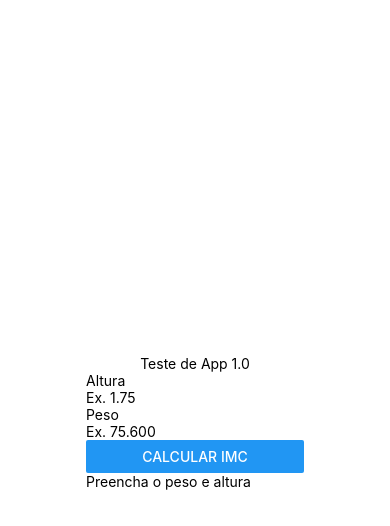
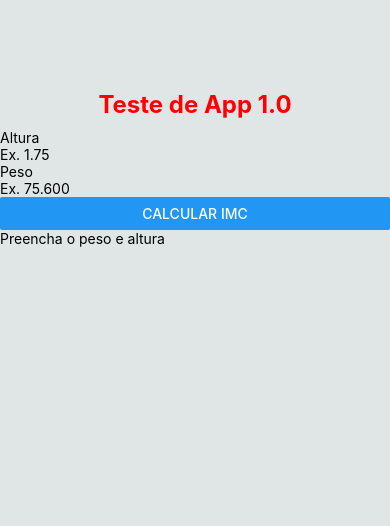
Before and after one commit to rafaelmgbh/react-native-imc, a React Native app: screen / in a window 390 px wide. Shown: the top 526 px of the page. Built offline with nearby package versions, Linux system fonts and the light colour scheme.

Commit message:
criando estilizações separadas para os arquivos.

```diff
--- a/App.js
+++ b/App.js
@@ -2,13 +2,13 @@
 import React from 'react';
 import { StyleSheet, Text, View } from 'react-native';
 import Title from './src/components/Title';
-import Main from './src/components/Main';
+import Form from './src/components/Form';
 
 export default function App() {
   return (
     <View style={styles.container}>
       <Title/>
-      <Main/>
+      <Form/>
     </View>
   );
 }
@@ -16,8 +16,7 @@
 const styles = StyleSheet.create({
   container: {
     flex: 1,
-    backgroundColor: '#fff',
-    alignItems: 'center',
-    justifyContent: 'center',
+    backgroundColor: '#e0e5e5',
+    paddingTop: 80,
   },
 });
--- a/src/components/Main/index.js
+++ /dev/null
@@ -1,11 +0,0 @@
-import React from "react";
-import { View} from "react-native";
-import Form from "../Form";
-
-export default function Main(){
-    return(
-        <View>
-            <Form/>
-        </View>
-    )
-}
--- a/src/components/Title/index.js
+++ b/src/components/Title/index.js
@@ -1,10 +1,11 @@
 import React from "react";
 import { View,Text } from "react-native";
+import styles from "./style";
 
 export default function Title(){
     return(
-        <View>
-            <Text>Teste de App 1.0</Text>
+        <View style={styles.boxTitle}>
+            <Text style={styles.textTitle}>Teste de App 1.0</Text>
         </View>
     )
 }
--- /dev/null
+++ b/src/components/Title/style.js
@@ -0,0 +1,17 @@
+import { StyleSheet } from "react-native";
+
+const styles = StyleSheet.create({
+    boxTitle: {
+        alignItems: "center",
+        justifyContent: "center",
+        padding: 10,
+
+    },
+    textTitle: {
+        color: "red",
+        fontSize: 24,
+        fontWeight: "bold",
+    }
+});
+
+export default styles;
```
Also changed, not shown: src/components/Form/ResultImc/style.js (added), src/components/Form/style.js (added).
